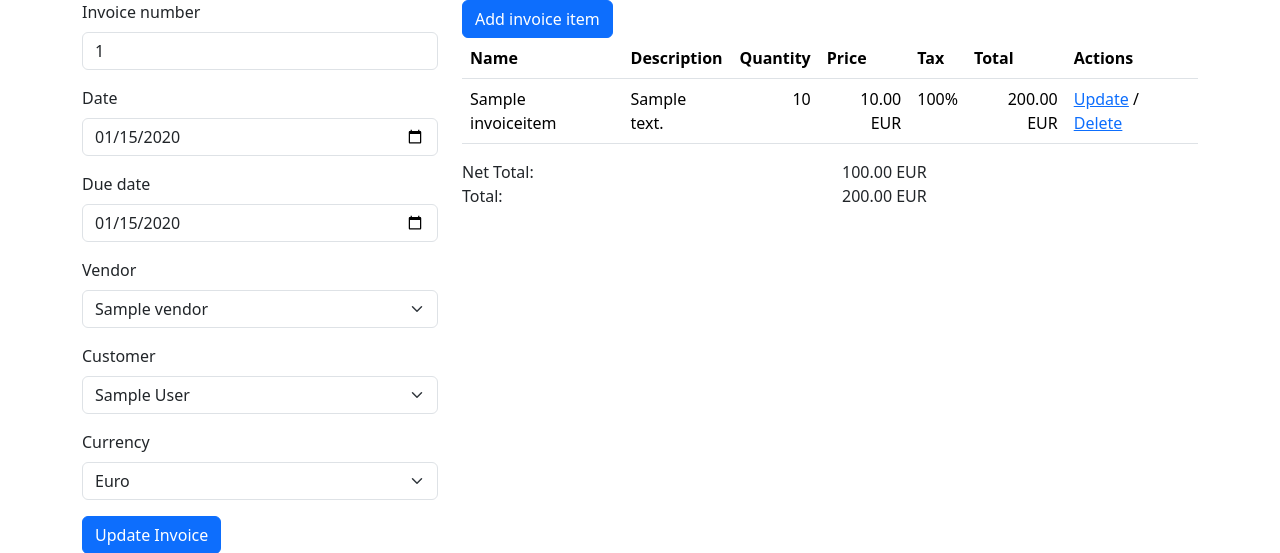
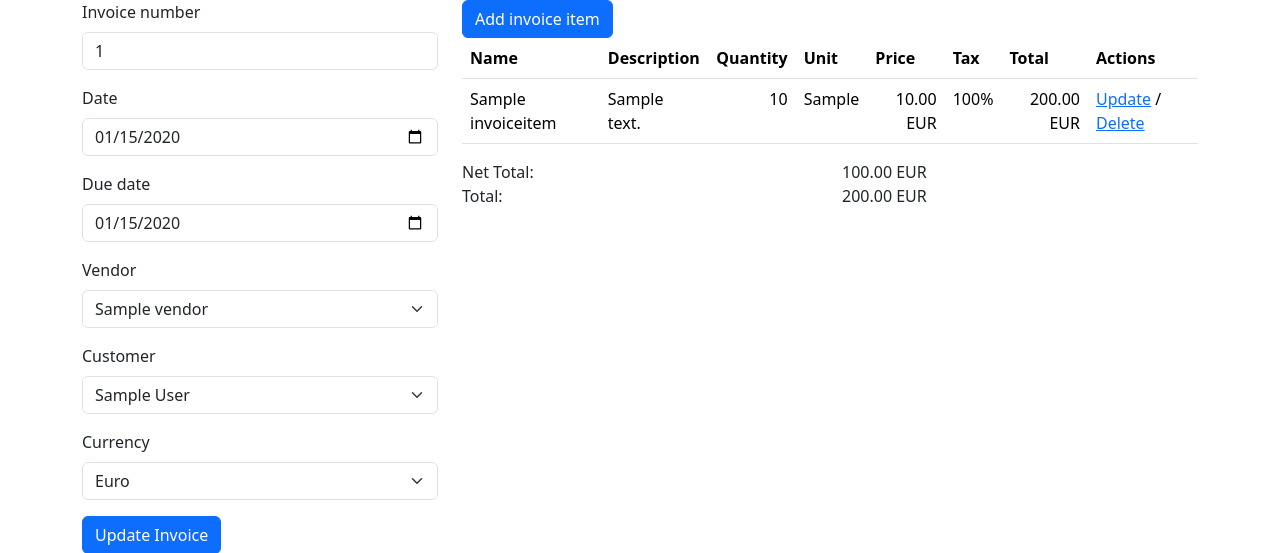
Before and after one commit to Segelzwerg/Rechnung, a Django app: page /invoice/1/ in a window 1280 px wide. Shown: the part 56-609 px from the top of the page. Run offline with Django 5.2, Linux system fonts and the light colour scheme; tables that the repository leaves empty hold one stand-in row (values such as "Sample post"); some libraries are stand-ins or nearby versions.

Commit message:
ADD: unit
Signed-off-by: Segelzwerg <25705862+Segelzwerg@users.noreply.github.com>

```diff
--- a/invoice/forms.py
+++ b/invoice/forms.py
@@ -22,7 +22,7 @@ class InvoiceItemForm(ModelForm):
 
     class Meta:
         model = InvoiceItem
-        fields = ['name', 'description', 'quantity', 'price', 'tax']
+        fields = ['name', 'description', 'quantity', 'unit', 'price', 'tax']
 
 
 class CustomerForm(ModelForm):
--- a/invoice/models.py
+++ b/invoice/models.py
@@ -140,7 +140,7 @@ class Invoice(Model):
     @property
     def table_export(self):
         """Get the line items as list and export all of them as table with a header row."""
-        header = ['Name', 'Description', 'Quantity', 'Price', 'Tax', 'Net Total', 'Total']
+        header = ['Name', 'Description', 'Quantity', 'Unit', 'Price', 'Tax', 'Net Total', 'Total']
         item_list = [item.list_export for item in self.items]
         return [header] + item_list
 
@@ -188,6 +188,7 @@ class InvoiceItem(Model):
     quantity = DecimalField(max_digits=19, decimal_places=4,
                             validators=[MinValueValidator(Decimal('0.0000')),
                                         MaxValueValidator(Decimal('1000000.0000'))])
+    unit = CharField(max_length=120, null=True, blank=True)
     price = DecimalField(max_digits=19, decimal_places=2,
                          validators=[MinValueValidator(Decimal('-1000000.00')),
                                      MaxValueValidator(Decimal('1000000.00'))])
@@ -212,6 +213,7 @@ class InvoiceItem(Model):
         return [self.name,
                 self.description,
                 self.quantity_string,
+                self.unit,
                 self.price_string,
                 self.tax_string,
                 self.net_total_string,
--- a/invoice/templates/invoice/invoice_form.html
+++ b/invoice/templates/invoice/invoice_form.html
@@ -42,6 +42,7 @@
                             <th scope="col">Name</th>
                             <th scope="col">Description</th>
                             <th scope="col">Quantity</th>
+                            <th scope="col">Unit</th>
                             <th scope="col">Price</th>
                             <th scope="col">Tax</th>
                             <th scope="col">Total</th>
@@ -54,6 +55,7 @@
                                 <td>{{ item.name }}</td>
                                 <td>{{ item.description }}</td>
                                 <td class="text-end">{{ item.quantity_string }}</td>
+                                <td class="text-end">{{ item.unit }}</td>
                                 <td class="text-end">{{ item.price_string }}</td>
                                 <td class="text-end">{{ item.tax_string }}</td>
                                 <td class="text-end">{{ item.total_string }}</td>
```
Also changed, not shown: invoice/migrations/0031_invoiceitem_unit.py (added).
